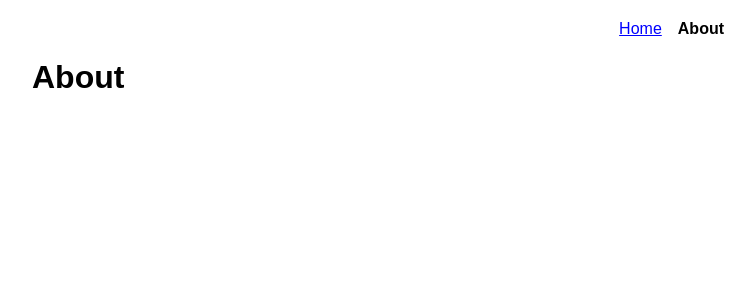
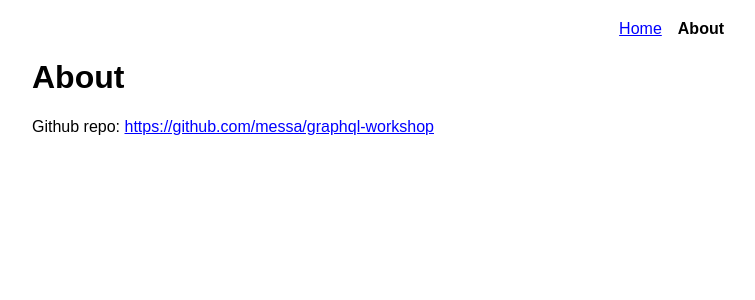
Before and after one commit to messa/pycon-graphql-workshop, a Next.js app in the folder frontend/: page /about in a window 1280 px wide. Shown: the top 300 px of the page, without its empty margins (258-1013 px from the left). Built offline with nearby package versions, Linux system fonts and the light colour scheme.

Commit message:
frontend: add Github link to About page

```diff
--- a/frontend/pages/about.js
+++ b/frontend/pages/about.js
@@ -1,9 +1,12 @@
 import Layout from '../components/Layout'
+
+const githubRepo = 'https://github.com/messa/graphql-workshop'
 
 function AboutPage() {
   return (
     <Layout currentPage='about'>
       <h1>About</h1>
+      <p>Github repo: <a href={githubRepo}>{githubRepo}</a></p>
     </Layout>
   )
 }
```
